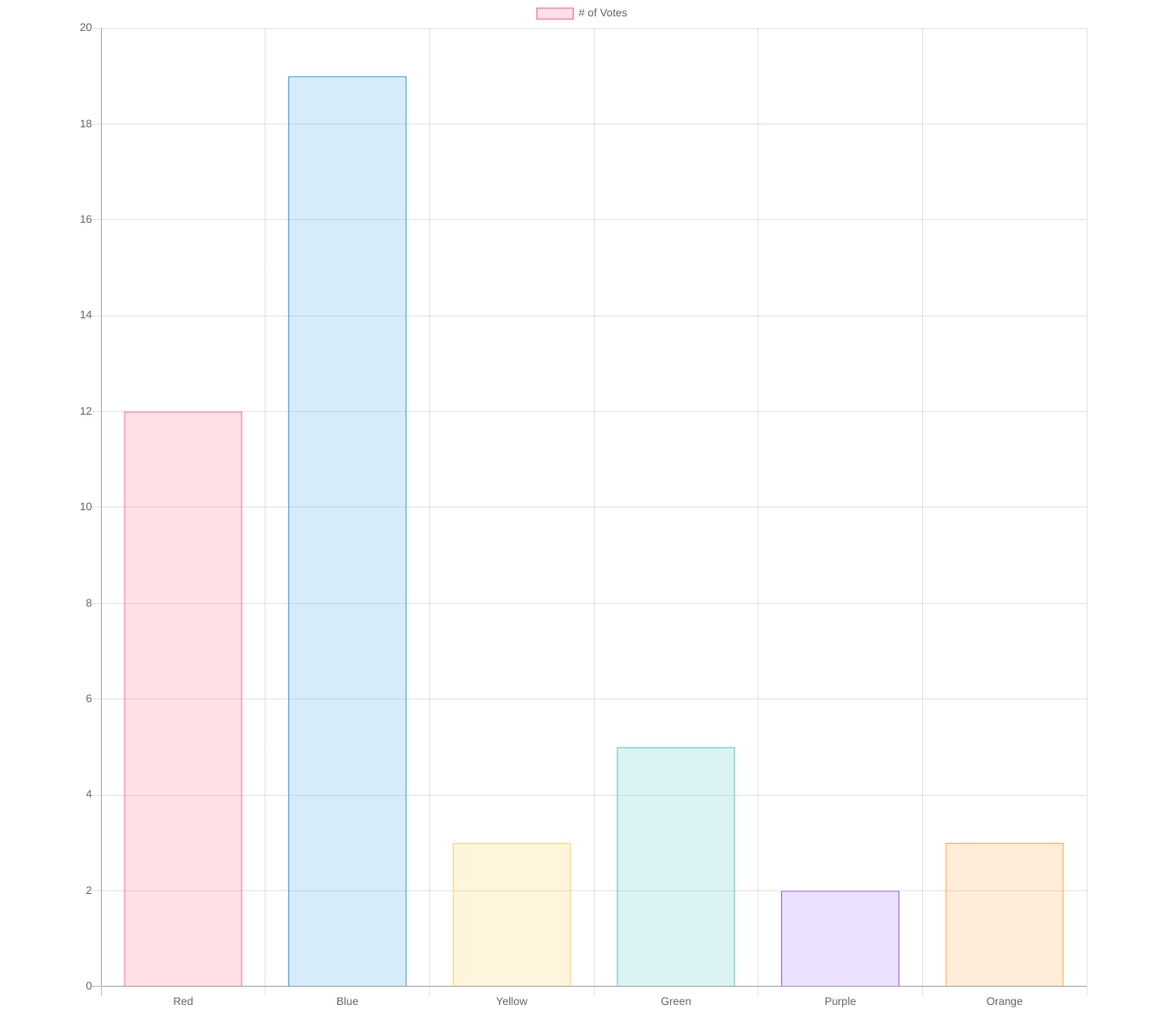
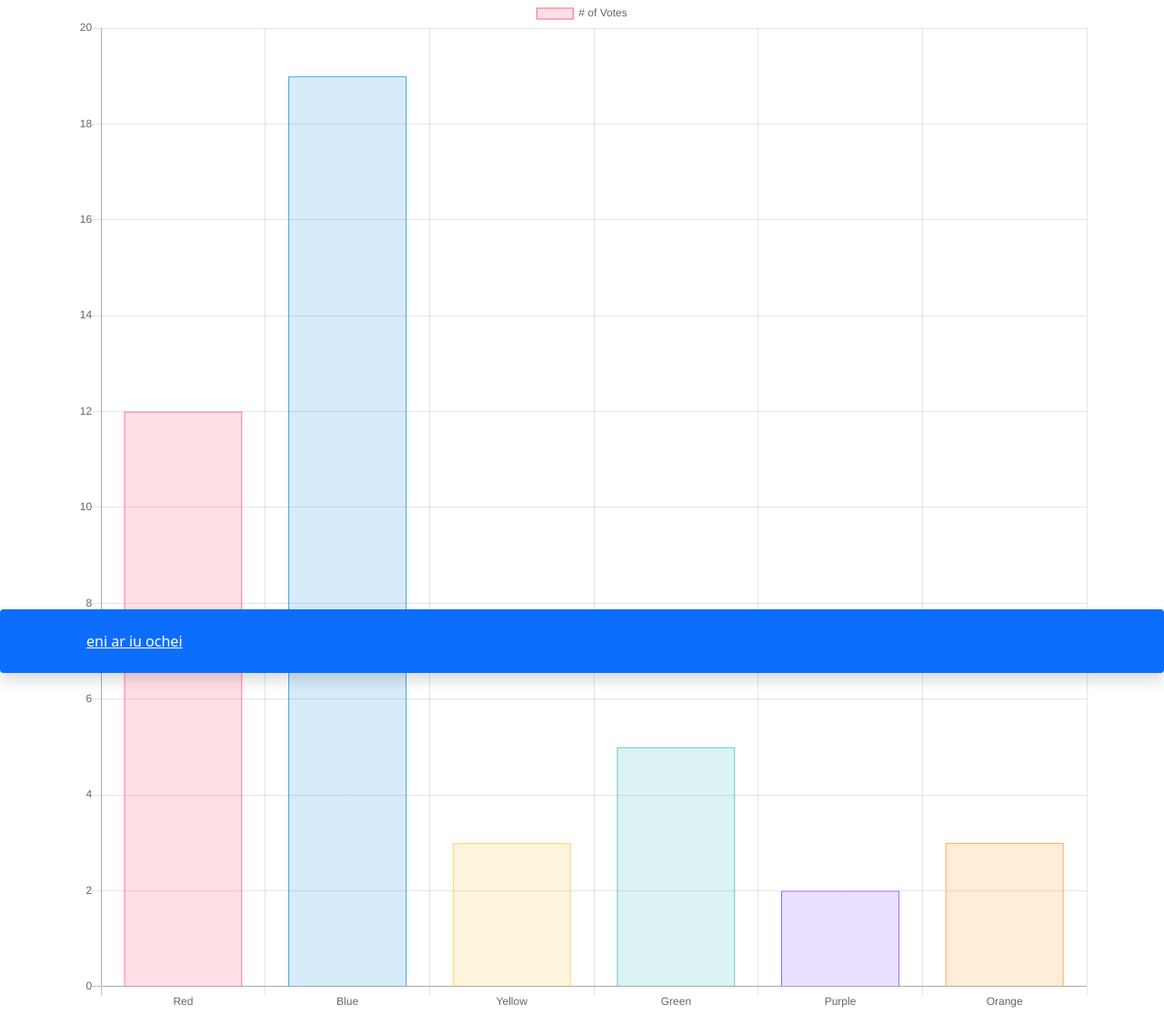
Before and after one commit to isisbem/genki, a PHP site: page / in a window 1280 px wide. Shown: the part 60-1175 px from the top of the page at 91% size. Run offline with PHP 8.4, Linux system fonts and the light colour scheme.

Commit message:
Aggiunto pseudo-footer
Ci ho provato

```diff
--- a/components/main.php
+++ b/components/main.php
@@ -27,6 +27,13 @@
                 </div>
             </div>
         </nav>
+
+        <footer class="footer-dark bg-primary fixed-bottom  w-100 shadow p-3 rounded">
+            <div class="container">
+                <button type="button" class="btn btn-primary text-decoration-underline rounded">eni ar iu ochei</button>
+            </div>
+        </footer>
+
         <script src="https://cdn.jsdelivr.net/npm/bootstrap@5.0.0-beta2/dist/js/bootstrap.bundle.min.js" integrity="sha384-b5kHyXgcpbZJO/tY9Ul7kGkf1S0CWuKcCD38l8YkeH8z8QjE0GmW1gYU5S9FOnJ0" crossorigin="anonymous"></script>
     </body>
 </html>
```
